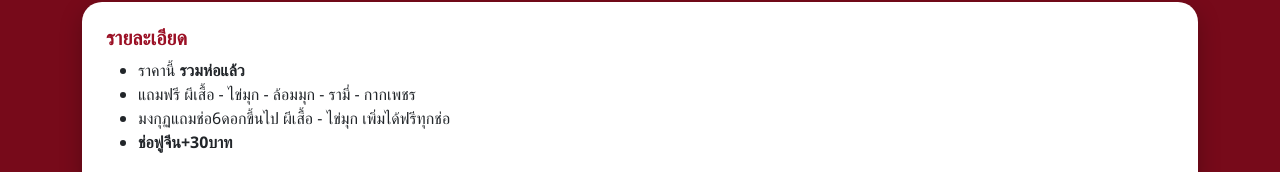
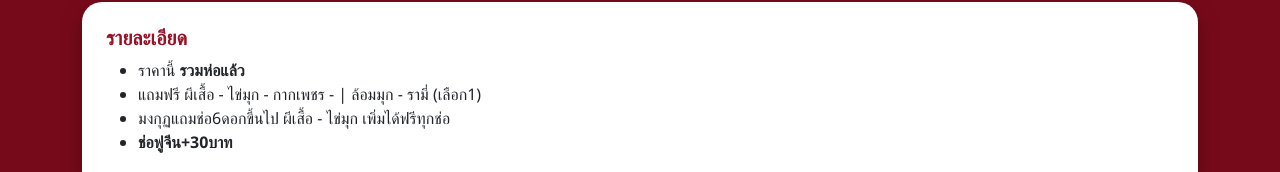
Before and after one commit to Naritsara2546/zinflow, a plain HTML site: page index.html in a window 1280 px wide. Shown: the part 3815-3987 px from the top of the page. Drawn offline with nearby package versions, Linux system fonts and the light colour scheme; a script that the page names is missing.

Commit message:
Update index.html

```diff
--- a/index.html
+++ b/index.html
@@ -376,7 +376,7 @@ h3{ font-weight:300; }
 <h5>รายละเอียด</h5>
 <ul>
   <li> ราคานี้ <strong>รวมห่อแล้ว</strong></li>
-  <li>แถมฟรี ผีเสื้อ - ไข่มุก - ล้อมมุก - รามี่ - กากเพชร </li>
+  <li>แถมฟรี ผีเสื้อ - ไข่มุก - กากเพชร - | ล้อมมุก - รามี่ (เลือก1) </li>
   <li>มงกุฏแถมช่อ6ดอกขึ้นไป ผีเสื้อ - ไข่มุก เพิ่มได้ฟรีทุกช่อ</li>
   <li><strong>ช่อฟูจีน+30บาท</strong></li>
 </ul>
```
